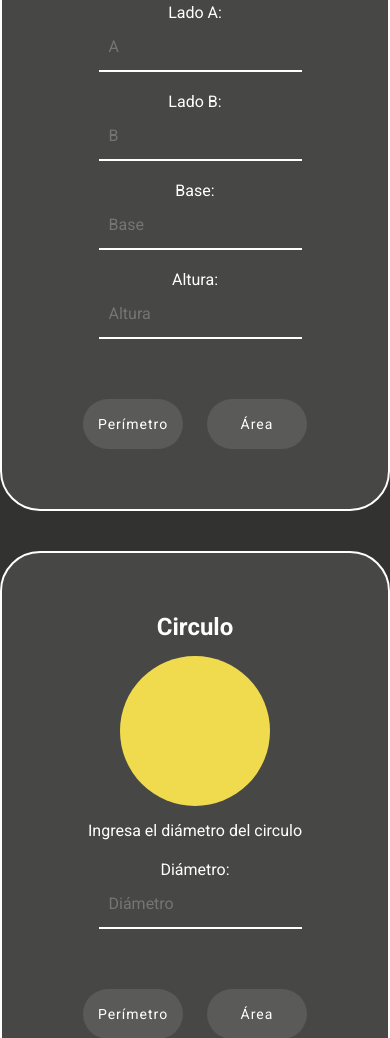
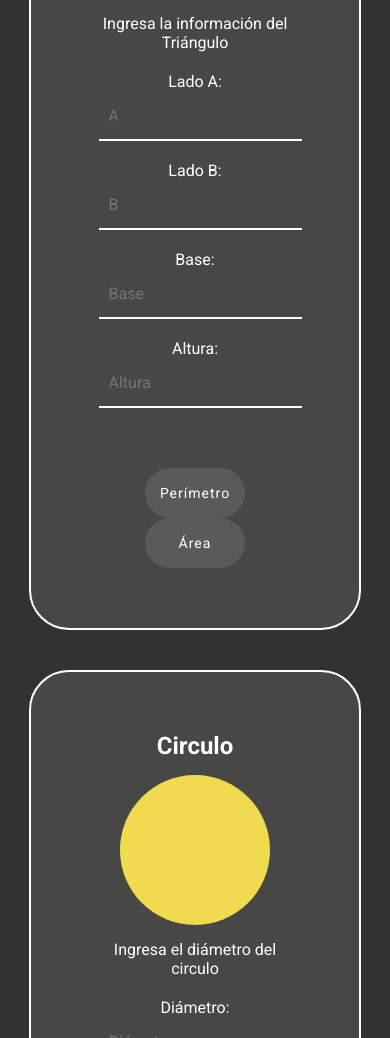
Before and after one commit to Leninner/practiceJavascript, a website: page src/shapes/index.html in a window 390 px wide. Shown: the part 962-2000 px from the top of the page. Drawn offline with Linux system fonts and the light colour scheme.

Commit message:
Añado diseño responsive en shapes

```diff
--- a/src/shapes/style/style.scss
+++ b/src/shapes/style/style.scss
@@ -93,6 +93,10 @@ button:hover {
         flex: 1;
         margin-right: 15px;
 
+        .header__menu--icon {
+            display: none;
+        }
+
         ul {
             display: flex;
             align-items: center;
@@ -134,7 +138,7 @@ button:hover {
         color: white;
         padding: 60px 68px 40px;
         min-height: 400px;
-        min-width: 200px;
+        min-width: 250px;
         display: flex;
         justify-content: space-evenly;
         flex-direction: column;
@@ -278,6 +282,24 @@ button:hover {
         }
     }
 
+    .formCuadrado {
+        .formCuadrado__contenedor {
+            width: 85%;
+        }
+    }
+
+    .formTriangulo {
+        .formTriangulo__contenedor {
+            width: 85%;
+        }
+    }
+
+    .formCirculo {
+        .formCirculo__contenedor {
+            width: 85%;
+        }
+    }
+
     .footer {
         height: 90px;
         .contenedor__footer {
```
Also changed, not shown: src/shapes/style/style.css, 1 other file.
